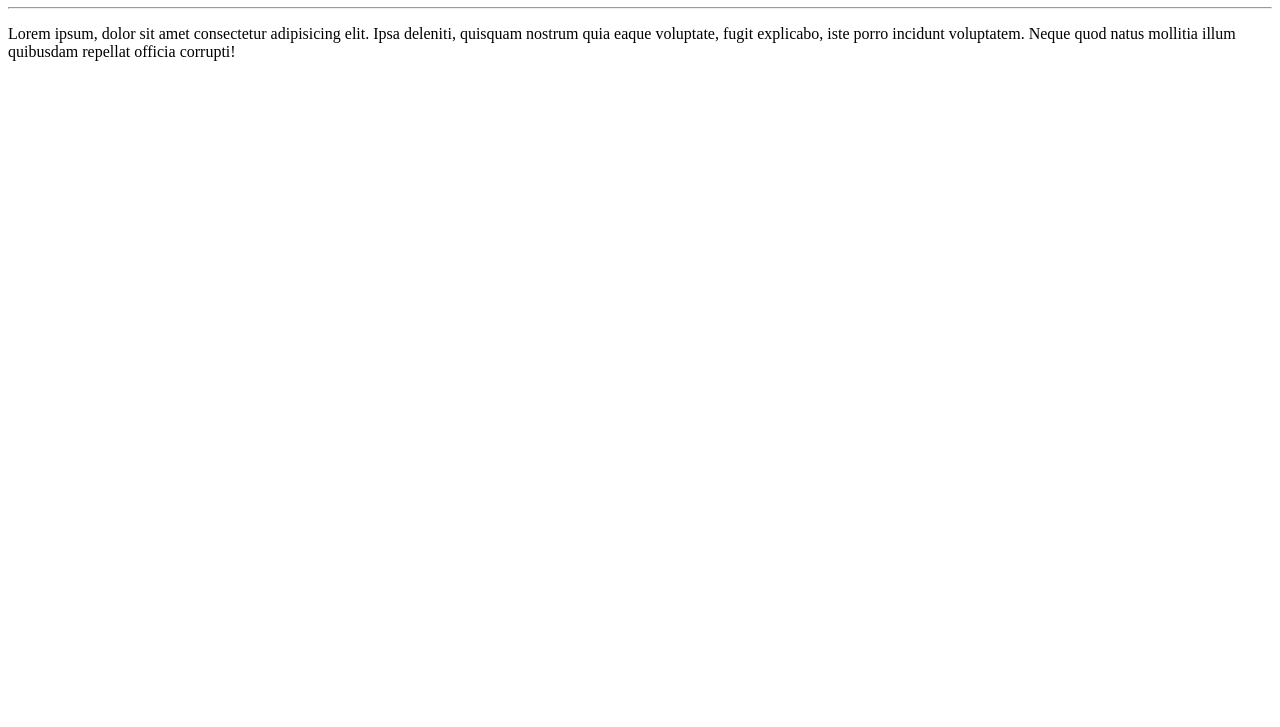
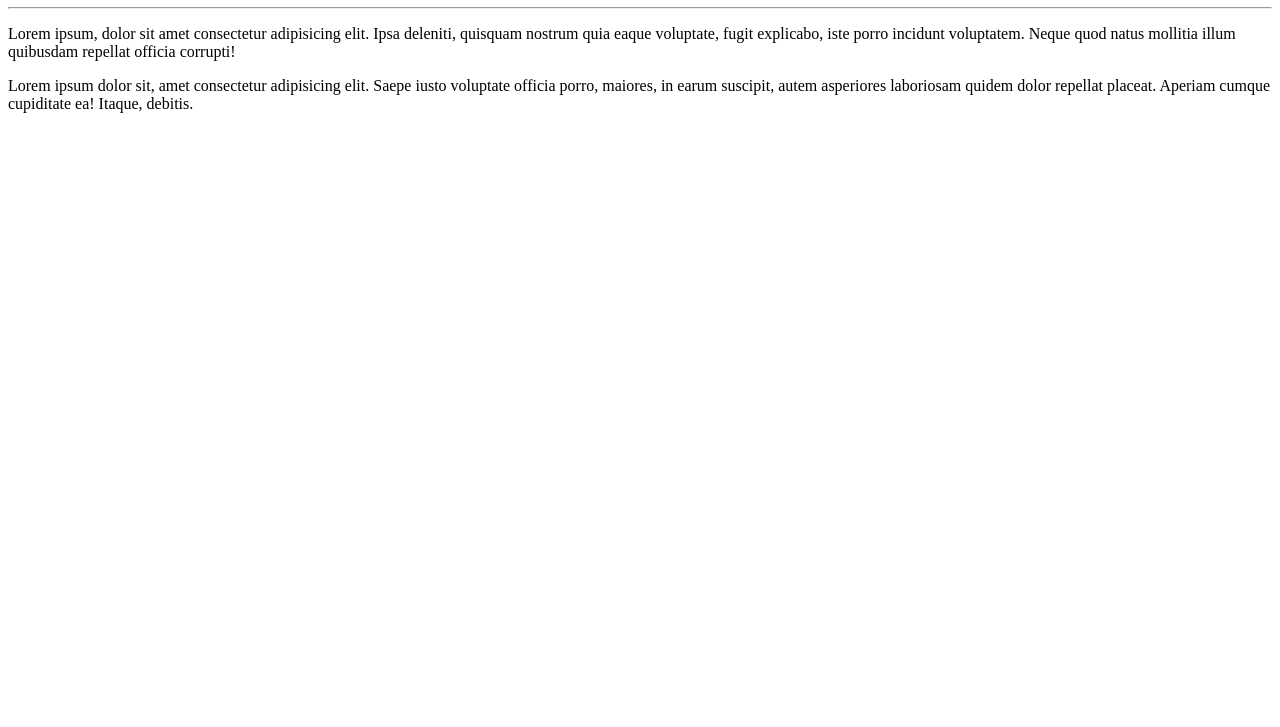
Before and after one commit to NicolasAO97/Ola-Mundo, a plain HTML site: page site-exemplo/index.html in a window 1280 px wide. Shown: the part 73-800 px from the top of the page. Drawn offline with Linux system fonts and the light colour scheme.

Commit message:
Update index.html

```diff
--- a/site-exemplo/index.html
+++ b/site-exemplo/index.html
@@ -9,5 +9,6 @@
     <h1>Olá, Mundo!</h1>
     <hr>
     <p>Lorem ipsum, dolor sit amet consectetur adipisicing elit. Ipsa deleniti, quisquam nostrum quia eaque voluptate, fugit explicabo, iste porro incidunt voluptatem. Neque quod natus mollitia illum quibusdam repellat officia corrupti!</p>
+    <p>Lorem ipsum dolor sit, amet consectetur adipisicing elit. Saepe iusto voluptate officia porro, maiores, in earum suscipit, autem asperiores laboriosam quidem dolor repellat placeat. Aperiam cumque cupiditate ea! Itaque, debitis.</p>
 </body>
 </html>
```
